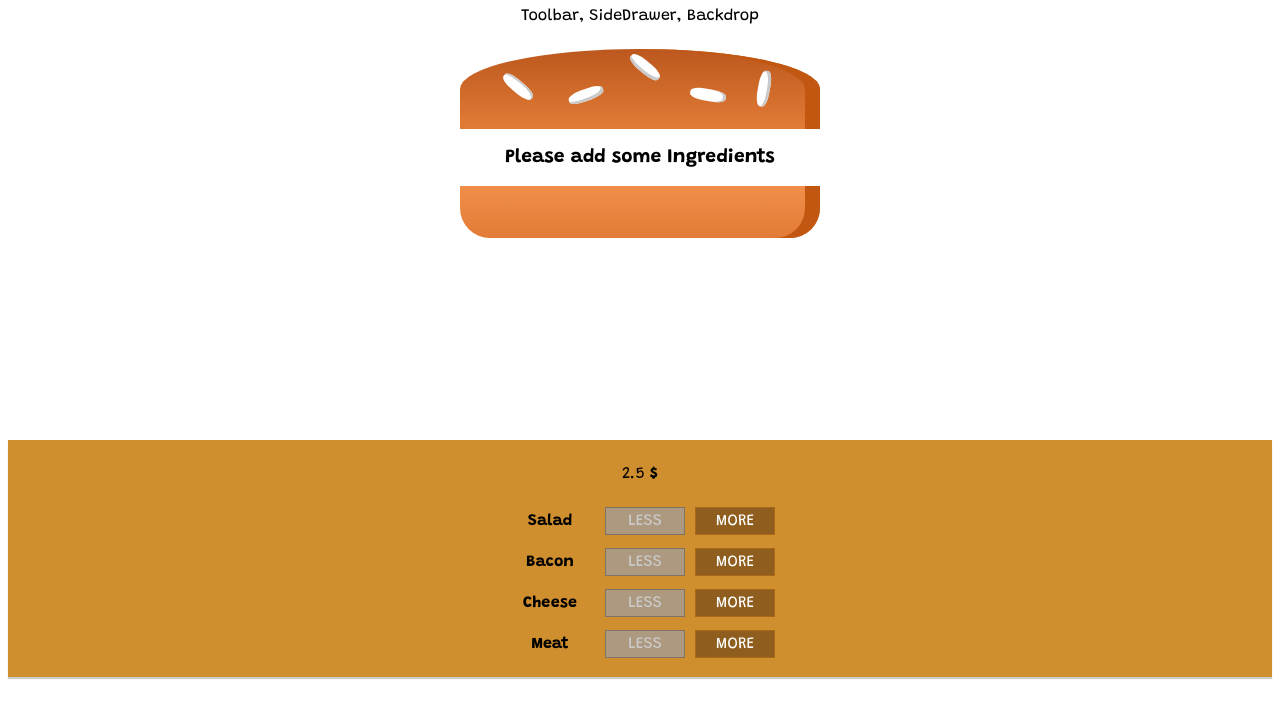
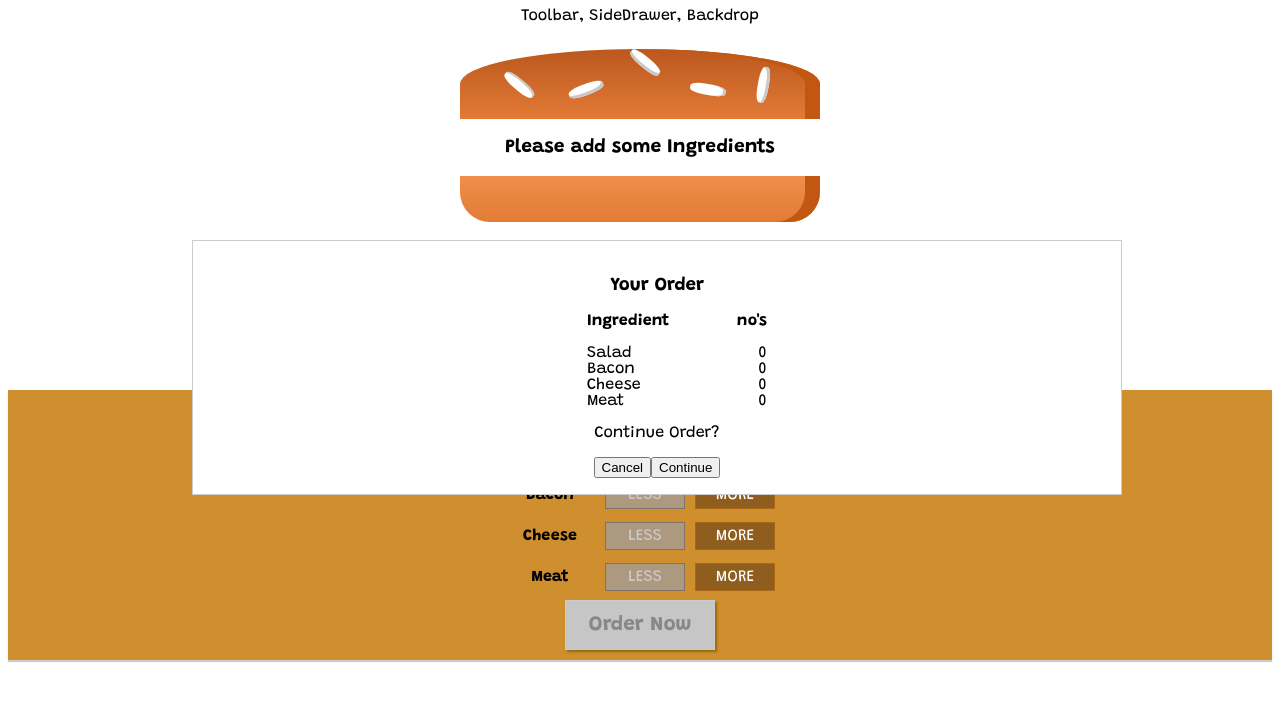
Before and after one commit to Et-008/BurgerBuilder, a React (Create React App) app: page / in a window 1280 px wide. Shown: the top 718 px of the page. Built offline with nearby package versions, Linux system fonts and the light colour scheme.

Commit message:
New components added

```diff
--- a/package.json
+++ b/package.json
@@ -1,7 +1,7 @@
 {
-  "name": "react-burger-builder",
+  "name": "burger-builder-app",
   "version": "1.0.0",
-  "description": "",
+  "description": "A Simple React App, using Stateful and Stateless components.",
   "keywords": [],
   "main": "src/index.js",
   "dependencies": {
--- a/src/components/BuildControls/BuildControls.css
+++ b/src/components/BuildControls/BuildControls.css
@@ -8,3 +8,50 @@
   box-shadow: 0 2px 1px #ccc;
   padding: 10px 0;
 }
+.Price {
+  margin: 5px 0;
+  font-size: 1.3rem;
+  color: #000000;
+}
+.OrderButton {
+  width: 150px;
+  height: 50px;
+  font-weight: bold;
+  font-size: 1.3rem;
+  font-family: inherit;
+  outline: none;
+  cursor: pointer;
+  border: 0;
+  background-color: #ffdd61;
+  color: #2e1b01;
+  box-shadow: 2px 2px 2px #966909;
+}
+.OrderButton:hover,
+.OrderButton:active {
+  color: #ffdd61;
+  background-color: #2e1b01;
+  border: 1px solid #966909;
+}
+
+.OrderButton:disabled {
+  background-color: #c7c6c6;
+  cursor: not-allowed;
+  border: 1px solid #ccc;
+  color: #888888;
+}
+
+.OrderButton:not(:disabled) {
+  animation: enable 0.3s linear;
+}
+
+@keyframes enable {
+  0% {
+    transform: scale(1);
+  }
+  60% {
+    transform: scale(1.1);
+  }
+  100% {
+    transform: scale(1);
+  }
+}
--- a/src/components/BuildControls/BuildControls.js
+++ b/src/components/BuildControls/BuildControls.js
@@ -18,10 +18,13 @@ let buildControls = (props) => {
   });
   return (
     <div className="BuildControls">
-      <p>
+      <p className="Price">
         {props.price} <strong>$</strong>
       </p>
       <div>{Controls}</div>
+      <button className="OrderButton" disabled={props.price <= 2.5}>
+        Order Now
+      </button>
     </div>
   );
 };
--- a/src/components/Burger/Burger.css
+++ b/src/components/Burger/Burger.css
@@ -17,14 +17,14 @@
 
 @media (min-width: 500px) and (min-height: 400px) {
   .Burger {
-    width: 350px;
-    height: 300px;
+    width: 450px;
+    height: 350px;
   }
 }
 
-@media (min-width: 500px) and (min-height: 401px) {
+@media (max-width: 500px) and (min-height: 401px) {
   .Burger {
-    width: 450px;
+    width: 350px;
     height: 400px;
   }
 }
--- /dev/null
+++ b/src/components/Burger/OrderSummary/OrderSummary.css
@@ -0,0 +1,14 @@
+.Order li {
+  list-style-type: none;
+  width: 180px;
+  margin: 0 auto;
+  padding: 0;
+}
+.OrderName {
+  float: left;
+  text-transform: capitalize;
+}
+.OrderNumber {
+  display: block;
+  text-align: right;
+}
--- /dev/null
+++ b/src/components/Burger/OrderSummary/OrderSummary.js
@@ -0,0 +1,36 @@
+import React from "react";
+import Aux from "../../../hoc/Aux";
+import "./OrderSummary.css";
+
+let orderSummary = (props) => {
+  let ingredientSummary = Object.keys(props.ingredientSummary).map(
+    (igntKey) => {
+      return (
+        <li>
+          <span className="OrderName">{igntKey}</span>{" "}
+          <span className="OrderNumber">
+            {props.ingredientSummary[igntKey]}
+          </span>
+        </li>
+      );
+    }
+  );
+  return (
+    <Aux>
+      <h3>Your Order</h3>
+      <ul className="Order">
+        <li>
+          <strong className="OrderName">Ingredient</strong>
+          <strong className="OrderNumber">no's</strong>
+        </li>
+        <p></p>
+        {ingredientSummary}
+      </ul>
+      <p>Continue Order?</p>
+      <button>Cancel</button>
+      <button>Continue</button>
+    </Aux>
+  );
+};
+
+export default orderSummary;
--- /dev/null
+++ b/src/components/UI/Modal/Modal.css
@@ -0,0 +1,16 @@
+.Modal {
+  position: fixed;
+  z-index: 500;
+  width: 70%;
+  background-color: white;
+  border: 1px solid #ccc;
+  padding: 16px;
+  left: 15%;
+  top: 30%;
+}
+@media (min-width: 600px) {
+  .Meadia {
+    width: 500px;
+    left: calc(50% - 250px);
+  }
+}
--- /dev/null
+++ b/src/components/UI/Modal/Modal.js
@@ -0,0 +1,6 @@
+import React from "react";
+import "./Modal.css";
+
+let modal = (props) => <div className="Modal">{props.children}</div>;
+
+export default modal;
--- a/src/containers/BurgerBuilder/BurgerBuilder.js
+++ b/src/containers/BurgerBuilder/BurgerBuilder.js
@@ -2,6 +2,8 @@ import React, { Component } from "react";
 import Aux from "../../hoc/Aux";
 import Burger from "../../components/Burger/Burger";
 import BuildControls from "../../components/BuildControls/BuildControls";
+import Modal from "../../components/UI/Modal/Modal";
+import OrderSummary from "../../components/Burger/OrderSummary/OrderSummary";
 
 class BurgerBulider extends Component {
   state = {
@@ -49,6 +51,9 @@ class BurgerBulider extends Component {
   render() {
     return (
       <Aux>
+        <Modal>
+          <OrderSummary ingredientSummary={this.state.ingredients} />
+        </Modal>
         <Burger ingredients={this.state.ingredients} />
         <BuildControls
           price={this.state.totalPrice}
```
Also changed, not shown: src/components/UI/Backdrop/Backdrop.js (added), 1 other file (tests, documents, lock files or other folders).
